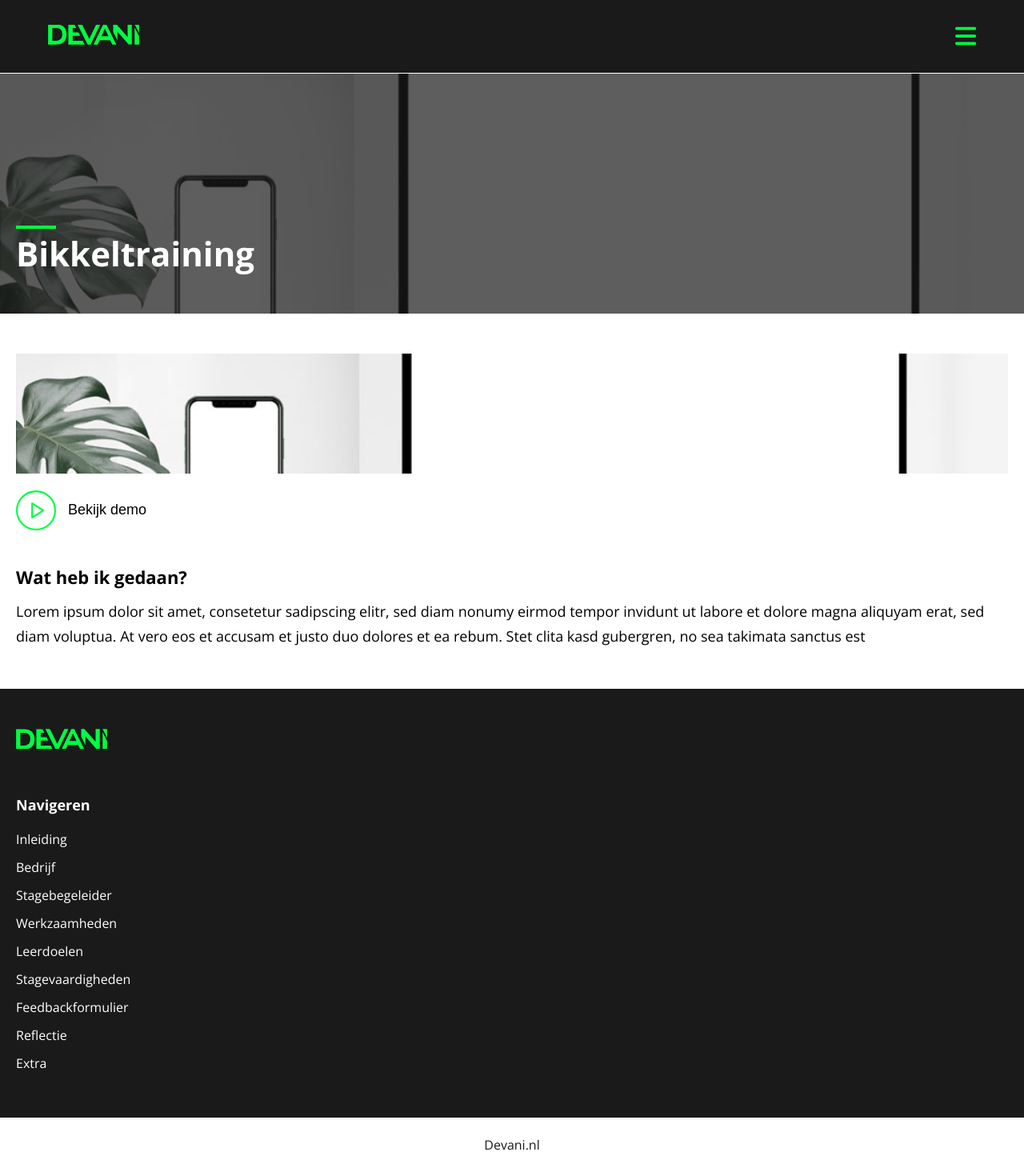
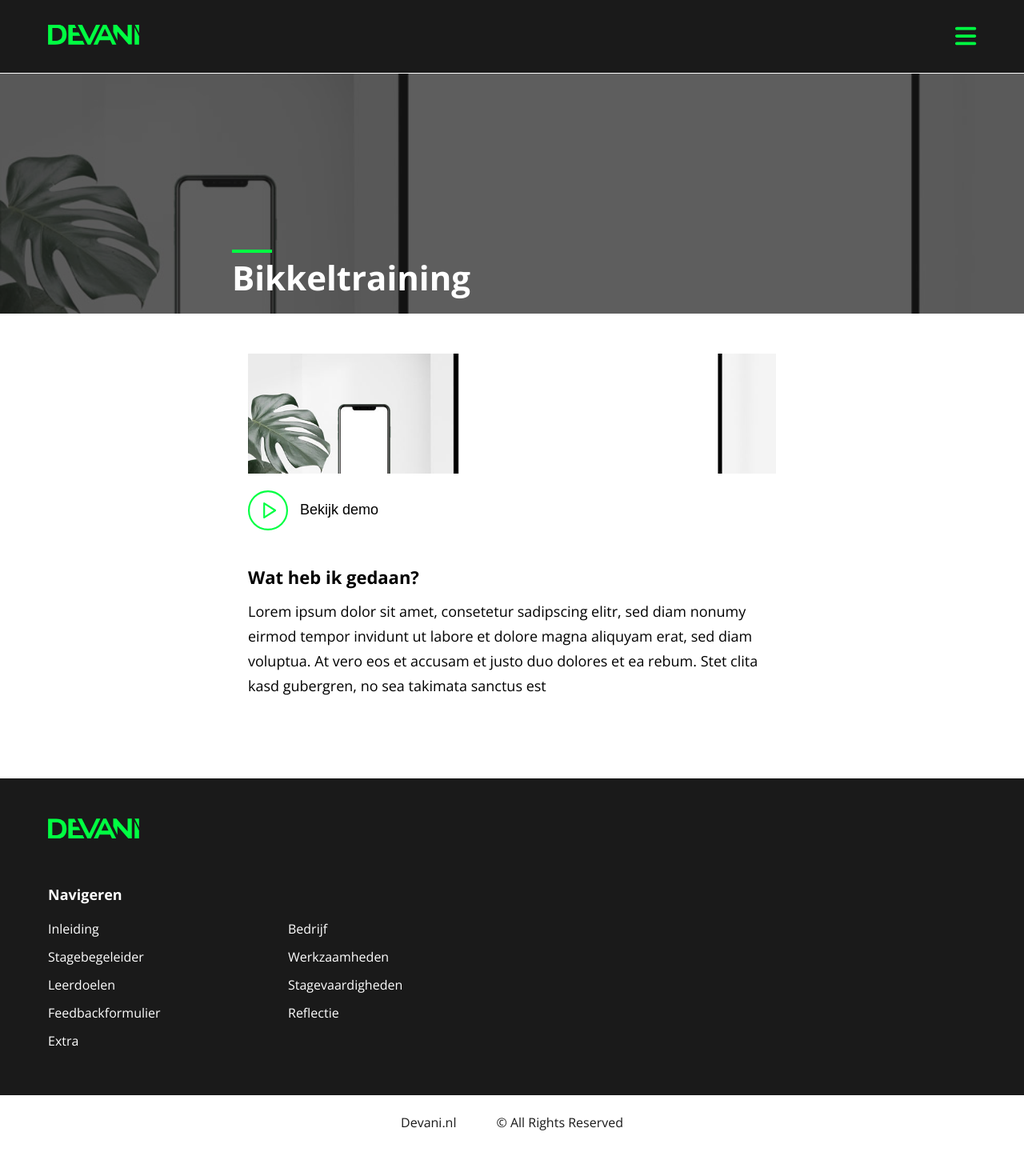
Before and after one commit to xiaonanpols21/Devani-Stageverslag, a Next.js app: page /werkzaamheden in a window 1280 px wide. Shown: the top 1450 px of the page at 80% size. Built offline with nearby package versions, Linux system fonts and the light colour scheme.

Commit message:
Werkzaamheden, footer breakpoints

```diff
--- a/src/styles/_breakpoints.scss
+++ b/src/styles/_breakpoints.scss
@@ -138,6 +138,35 @@
     .sec-5 {
         padding-bottom: 100px;
     }
+
+    // Werkzaamheden
+    .hero-werk h1 {
+        @include max700;
+        left: 50%;
+        transform: translateX(-50%)
+    }
+
+    .main-werkzaamheden {
+        @include max700;
+    }
+
+    // Footer
+    footer {
+        padding: 50px 60px 100px 60px;
+
+        > ul:first-of-type {
+            @include grid(200px 200px, 0px 100px);
+        }
+
+        section {
+            margin: 40px -60px -100px -60px;
+
+            ul {
+                @include flex(row, 50px);
+                justify-content: center;
+            }
+        }
+    }
 }
 
 // X-Large devices (large desktops, 1200px and up)
--- a/src/styles/_werkzaamheden.scss
+++ b/src/styles/_werkzaamheden.scss
@@ -18,7 +18,7 @@
 
 .main-werkzaamheden {
     @include flex(column, 50px);
-    padding: 50px 20px;
+    padding: 50px 20px 100px 20px;
 
     img {
         width: 100%;
```
